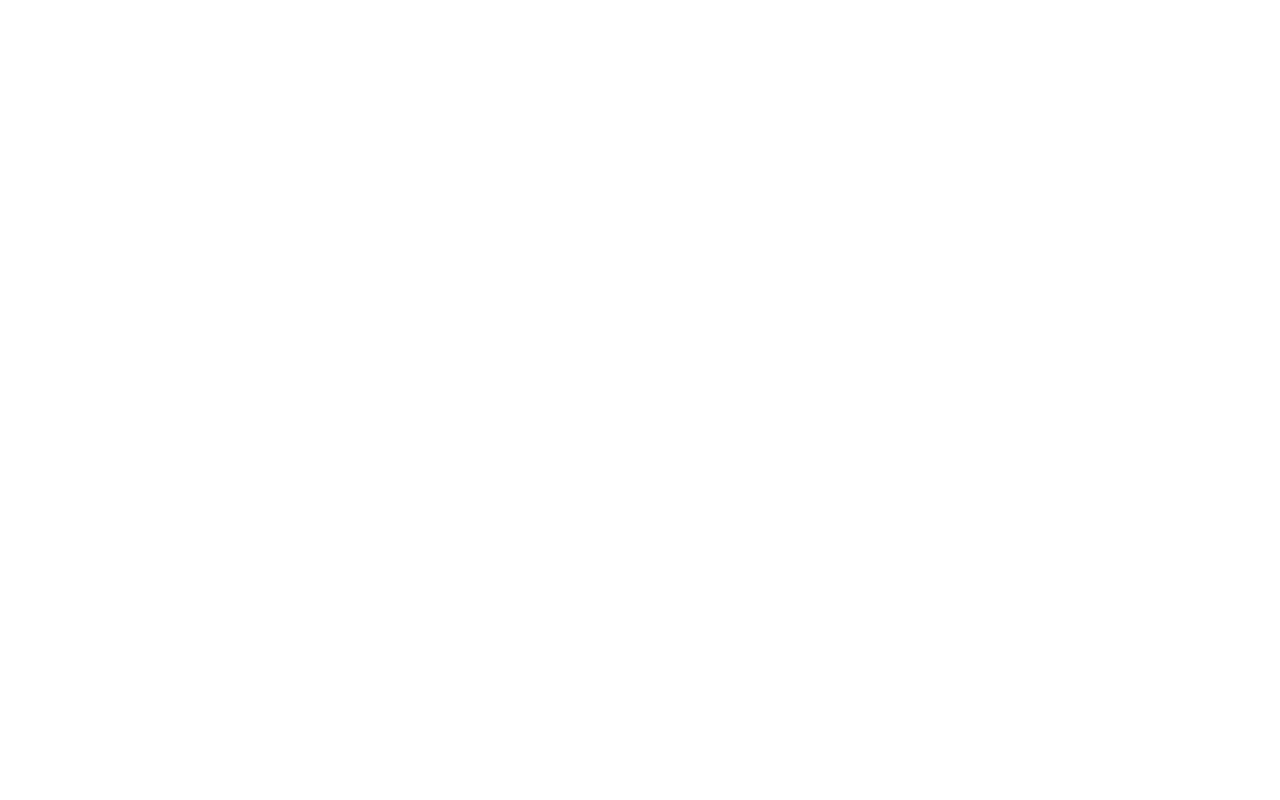
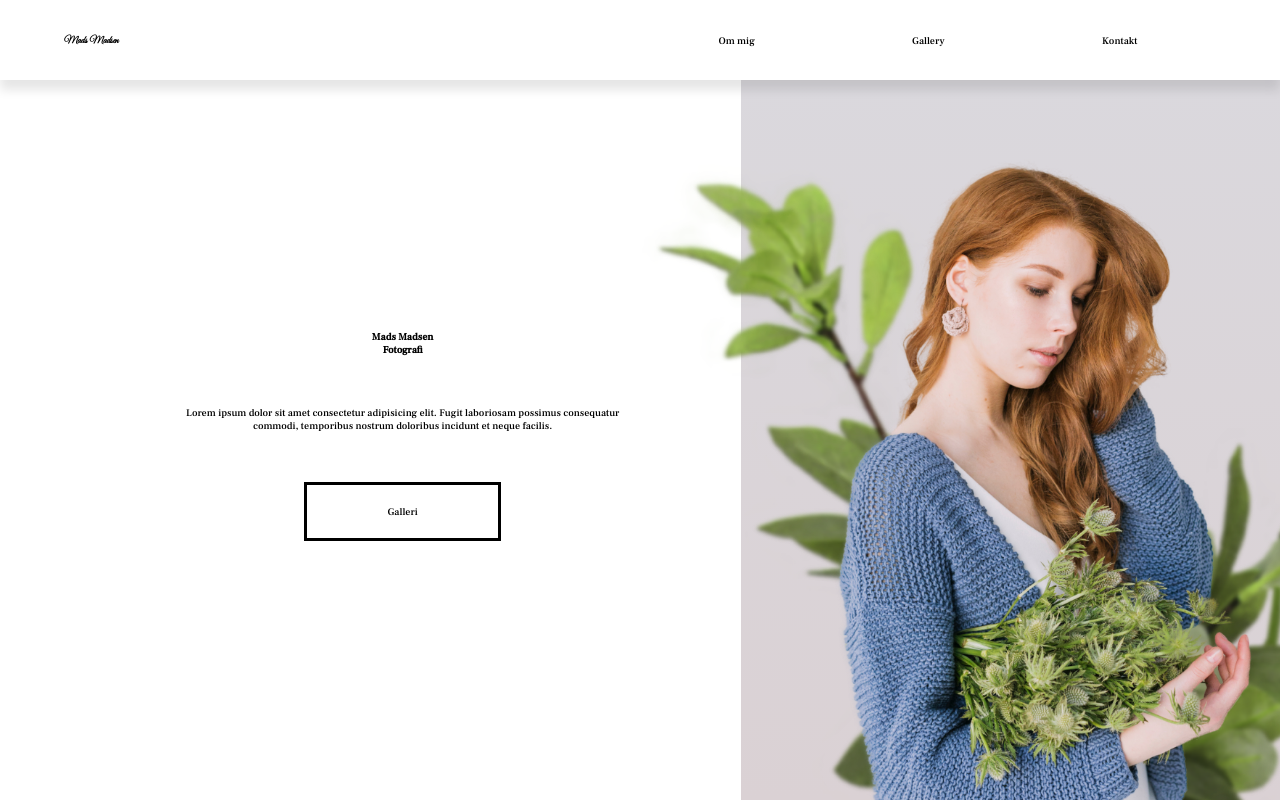
Before and after one commit to mariangle/MadsenPhotography, a plain HTML site: page index.html in a window 1280 px wide. Drawn offline with Linux system fonts and the light colour scheme.

Commit message:
Created navi and hero

```diff
--- a/index.html
+++ b/index.html
@@ -1,12 +1,41 @@
 <!DOCTYPE html>
 <html lang="en">
-<head>
-    <meta charset="UTF-8">
-    <meta http-equiv="X-UA-Compatible" content="IE=edge">
-    <meta name="viewport" content="width=device-width, initial-scale=1.0">
-    <title>Document</title>
-</head>
-<body>
-
-</body>
+  <head>
+    <meta charset="UTF-8" />
+    <meta name="viewport" content="width=device-width, initial-scale=1.0" />
+    <meta http-equiv="X-UA-Compatible" content="ie=edge" />
+    <meta
+      name="description"
+      content="Professionel fotograf til brylluper."
+    />
+    <meta name="robots" content="index,follow" />
+    <link rel="stylesheet" href="style.css" />
+    <title>Mads Madsen | Fotograf</title>
+  </head>
+  <body>
+    <header class="main-head">
+      <nav>
+        <h1 id="logo">Mads Madsen</h1>
+        <ul class="nav-links">
+          <li><a href="#about">Om mig</a></li>
+          <li><a href="#gallery">Gallery</a></li>
+          <li><a href="#contact">Kontakt</a></li>
+        </ul>
+      </nav>
+    </header>
+     <main>
+        <section class="hero  ">
+          <div class="hero-introduction flex">
+            <h2>Mads Madsen <br> Fotografi</h2>
+            <p>Lorem ipsum dolor sit amet consectetur adipisicing elit. Fugit laboriosam possimus consequatur commodi, temporibus nostrum doloribus incidunt et neque facilis. </p>
+          <a href="#gallery">Galleri</a>
+          </div>
+          <div class="hero-images">
+            <img class="hero-elena" src="./img/elena-joy.png" alt="picture of elena joy">
+            <img src="./img/plant1.png" alt="" class="plant1 plant">
+            <img src="./img/plant2.png" alt="" class="plant2 plant">
+          </div>
+        </section>
+     </main>
+  </body>
 </html>
--- a/style.css
+++ b/style.css
@@ -0,0 +1,151 @@
+/* Global Styles */
+
+* {
+  margin: 0;
+  padding: 0;
+  box-sizing: border-box;
+}
+
+@font-face {
+  font-family: "Ruhl";
+  src: url(./fonts/FrankRuhlLibre-Regular.ttf);
+}
+@font-face {
+  font-family: "Ruhl";
+  src: url(./fonts/FrankRuhlLibre-Medium.ttf);
+}
+@font-face {
+  font-family: "Vibes";
+  src: url(./fonts/GreatVibes-Regular.ttf);
+}
+
+html {
+  font-size: 62.5%;
+  --header1: calc(2rem+1vw);
+  --header2: calc(3.5rem+1vw);
+  --header3: calc(3rem+1vw);
+  --header4: calc(2.4rem+1vw);
+  --text: calc(1.5rem+1vw);
+  --big: calc(2.4rem+1vw);
+  --special-color: #906272;
+  --background-color: #414141;
+  --grey-text: #525252;
+}
+
+h1 {
+  font-size: var(--header1);
+}
+li,
+button,
+label,
+input,
+a,
+p {
+  font-size: var(--text);
+}
+h2 {
+  font-size: var(--header2);
+}
+h3 {
+  font-size: var(--header3);
+}
+h4,
+h5 {
+  font-size: var(--header4);
+}
+
+ul {
+  list-style: none;
+}
+a {
+  text-decoration: none;
+  color: black;
+}
+
+.flex {
+  display: flex;
+  flex-direction: column;
+  justify-content: center;
+  align-items: center;
+}
+
+body {
+  font-family: "Ruhl", sans-serif;
+}
+
+h1 {
+  font-family: "Vibes", sans-serif;
+}
+
+/* Nav Section */
+.main-head {
+  box-shadow: 0px 10px 10px rgba(0, 0, 0, 0.1);
+  z-index: 2;
+  position: relative;
+}
+
+nav {
+  width: 90%;
+  margin: auto;
+  display: flex;
+  align-items: center;
+  min-height: 10vh;
+  padding: 2rem 0rem;
+}
+#logo {
+  flex: 1 1 20rem;
+}
+.nav-links {
+  display: flex;
+  justify-content: space-around;
+  flex: 1 1 20rem;
+}
+.hero {
+  min-height: 90vh;
+  width: 95%;
+  margin: 0 0 0 auto;
+  display: flex;
+  flex-wrap: wrap;
+  overflow: hidden;
+}
+.hero-introduction {
+  flex: 2 1 40rem;
+  text-align: center;
+}
+
+.hero-introduction p {
+  padding: 5rem 10rem;
+}
+
+.hero-introduction h2 {
+  padding-top: 3rem;
+}
+
+.hero-introduction a {
+  padding: 2rem 8rem;
+  border: 3px solid black;
+  margin-bottom: 4rem;
+}
+
+.hero-images {
+  flex: 1 1 40rem;
+  background: linear-gradient(#dad8dd, #dad1d4);
+  position: relative;
+  z-index: 1;
+}
+
+.hero-elena {
+  width: 100%;
+  height: 100%;
+  object-fit: cover;
+}
+
+.plant {
+  position: absolute;
+  bottom: 0;
+  left: -20%;
+  z-index: -1;
+}
+.plant2 {
+  left: 40%;
+}
```
